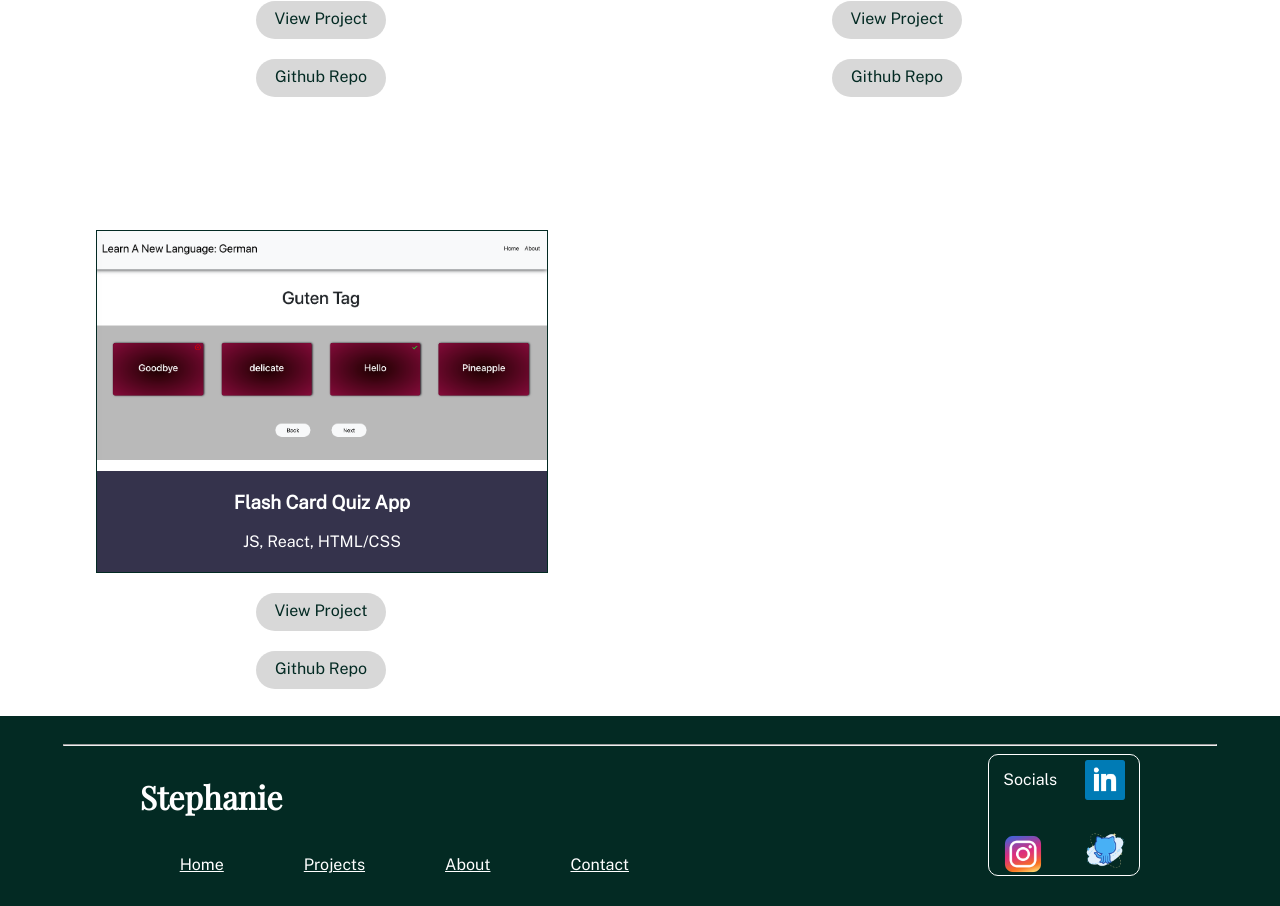
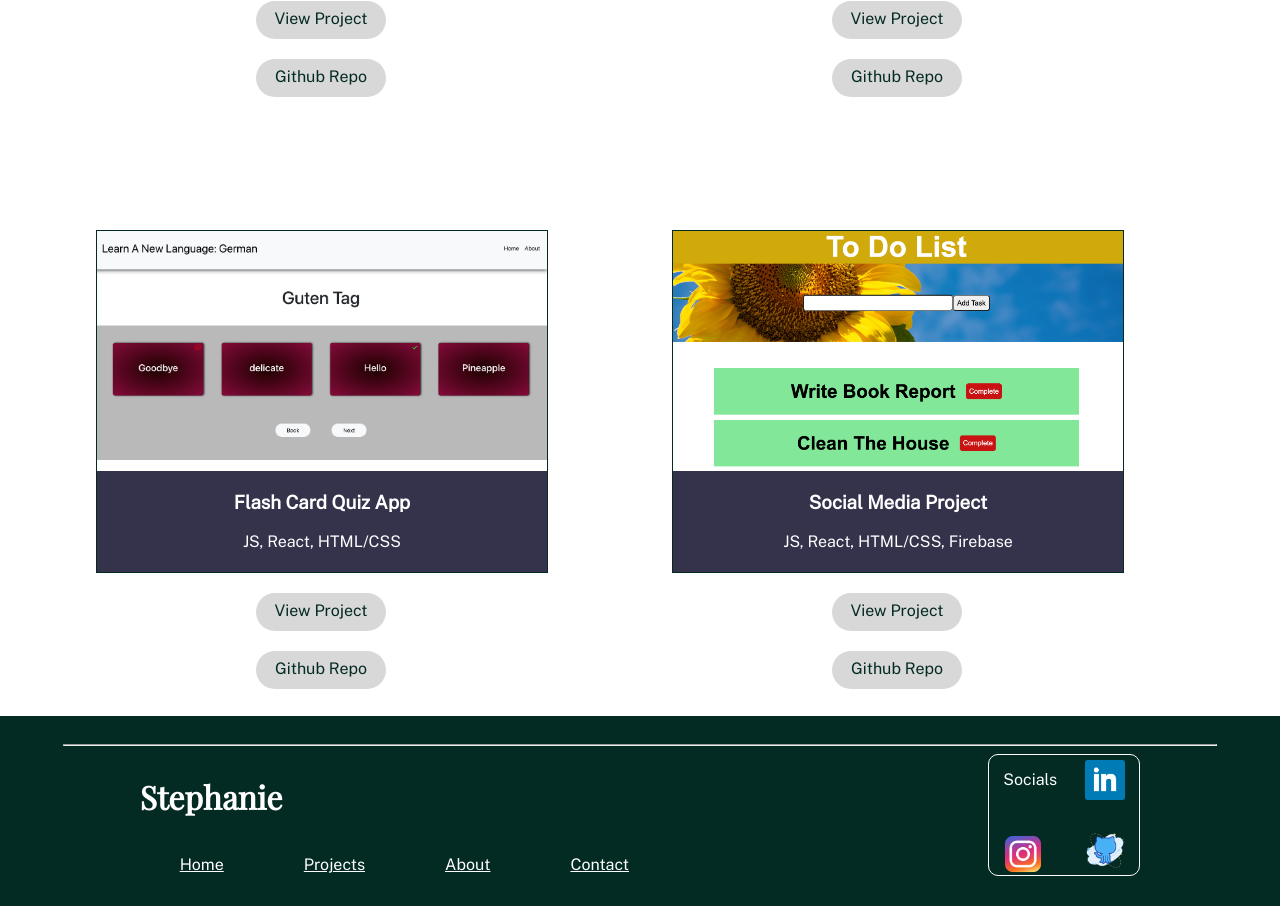
Before and after one commit to Stephanie01011011/portfoliosrl, a React (Create React App) app: page /portfoliosrl/projects in a window 1280 px wide. Shown: the part 760-1666 px from the top of the page. Built offline with nearby package versions, Linux system fonts and the light colour scheme; a web font is replaced by a local one.

Commit message:
add new project

```diff
--- a/src/components/ProjectDisplay.js
+++ b/src/components/ProjectDisplay.js
@@ -24,6 +24,14 @@ projurl: "https://Stephanie01011011.github.io/ReactTodo",
     id: "box4",
     projurl: "https://stephanie01011011.github.io/flashcardweb",
     giturl: "https://github.com/Stephanie01011011/flashcardweb"
+},
+{name: "Social Media Project",
+    description: "sf",
+    tags: "JS, React, HTML/CSS, Firebase",
+    color: "#35334C",
+    id: "box3",
+    projurl: "https://socialmedia-792e1.web.app/",
+    giturl: ""
 }
 
     ];
```
